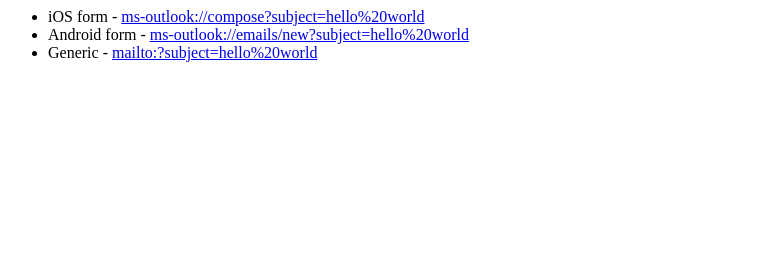
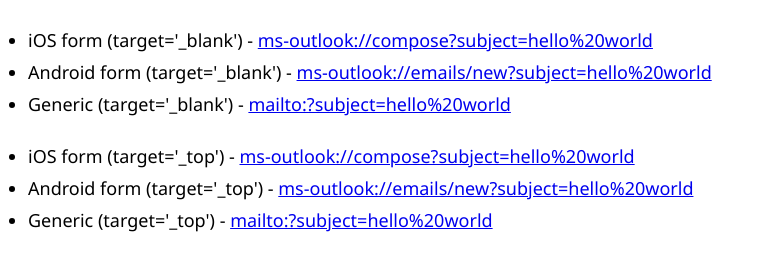
Before and after one commit to neville-jones/outlook-mobile-uri-scheme, a plain HTML site: page src/new.html in a window 1280 px wide. Shown: the whole page, without its empty margins (0-765 px from the left). Drawn offline with Linux system fonts and the light colour scheme; a script that the page names is missing.

Commit message:
styling of new and trying use of different target attribute

```diff
--- a/src/new.html
+++ b/src/new.html
@@ -5,10 +5,13 @@
         <script src="https://appsforoffice.microsoft.com/lib/1/hosted/office.js"></script>
     </head>
     <body>
-        <ul>
-            <li>iOS form - <a href="ms-outlook://compose?subject=hello%20world" target="_blank">ms-outlook://compose?subject=hello%20world</a></li>
-            <li>Android form - <a href="ms-outlook://emails/new?subject=hello%20world" target="_blank">ms-outlook://emails/new?subject=hello%20world</a></li>
-            <li>Generic - <a href="mailto:?subject=hello%20world" target="_blank">mailto:?subject=hello%20world</a></li>
+        <ul style="font-family:'Segoe UI', Tahoma, Geneva, Verdana, sans-serif; font-size: large; padding: 20px">
+            <li style="margin-bottom: 8px;">iOS form (target='_blank') - <a href="ms-outlook://compose?subject=hello%20world" target="_blank">ms-outlook://compose?subject=hello%20world</a></li>
+            <li style="margin-bottom: 8px;">Android form (target='_blank') - <a href="ms-outlook://emails/new?subject=hello%20world" target="_blank">ms-outlook://emails/new?subject=hello%20world</a></li>
+            <li style="margin-bottom: 28px;">Generic (target='_blank') - <a href="mailto:?subject=hello%20world" target="_blank">mailto:?subject=hello%20world</a></li>
+            <li style="margin-bottom: 8px;">iOS form (target='_top') - <a href="ms-outlook://compose?subject=hello%20world" target="_top">ms-outlook://compose?subject=hello%20world</a></li>
+            <li style="margin-bottom: 8px;">Android form (target='_top') - <a href="ms-outlook://emails/new?subject=hello%20world" target="_top">ms-outlook://emails/new?subject=hello%20world</a></li>
+            <li style="margin-bottom: 8px;">Generic (target='_top') - <a href="mailto:?subject=hello%20world" target="_top">mailto:?subject=hello%20world</a></li>
         </ul>
 
         <script>
```
